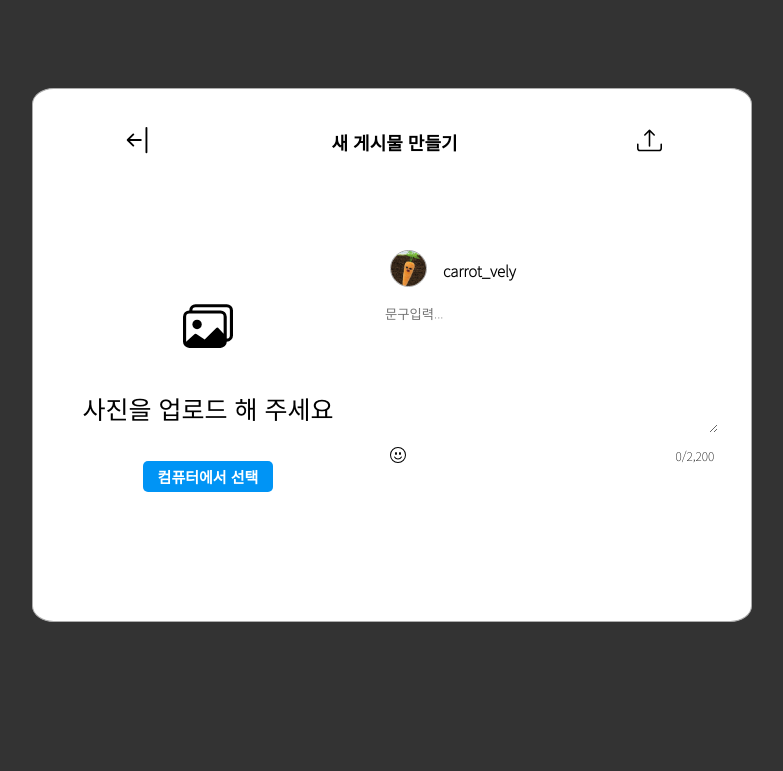
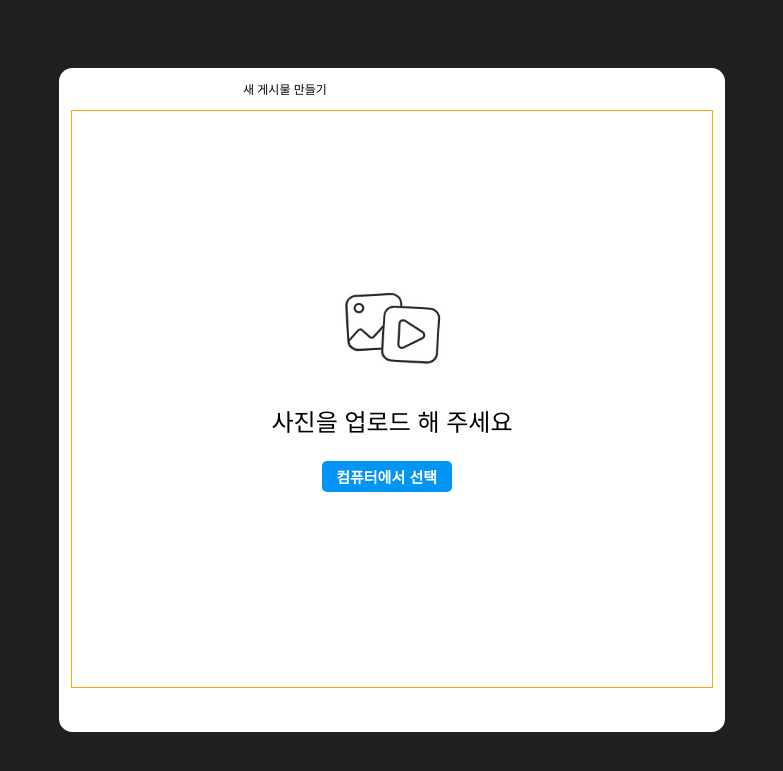
Before and after one commit to kaiworld97/flask_project_1, a Flask app: page /write_feed in a window 1280 px wide. Shown: the top 771 px of the page, without its empty margins (248-1031 px from the left). Run offline with Flask 2, Linux system fonts and the light colour scheme; parts of the project's set-up code (start-up, migrations or seed data) failed here and were passed over.

Commit message:
erited html/css/js files related to write_feed

```diff
--- a/static/write_feed.css
+++ b/static/write_feed.css
@@ -1,114 +1,71 @@
-html{
-    background-color: #333333;
+dialog::backdrop {
+    background: (
+      100deg,
+      rgba(10, 10, 10, 0.726),
+      rgba(10, 10, 10, 0.726) 1px,
+      rgba(10, 10, 10, 0.726) 1px,
+      rgba(10, 10, 10, 0.726) 20px
+    );
+    backdrop-filter: blur(1px)
 }
 
-/*write_feed 여기서부터 보현작성*/
+#this-dialog{
+    width: fit-content;
+    height: 80%;
+    border:none;
+    border-radius: 2%;
+    overflow: hidden;
+}
 
-/*구글폰트적용*/
-span, label, textarea, #feed_select {
+p, span, label, textarea{
     font-family: 'Noto Sans KR', sans-serif;
 }
 
-/*@media (min-width: 1000px){*/
-/*    #main-container {*/
-/*}}*/
-
-/*@media(min-width:860px){*/
-/*    .write_feed_container{*/
-/*      margin-left: 10%;*/
-/*    }*/
-/*  }*/
-
-.write_feed_container{
-    padding-top: 7%;
-    width: 100%;
+#desk-head-container{
+    display: none;
 }
 
-#write_feed_wrap{
-    padding-top: 5%;
-    padding-bottom: 5%;
-    border: #adadad 1px solid;
-    border-radius: 3%;
-    background-color: white;
-
+.header_box{
+    display: flex;
+    flex-direction: row;
+    justify-content: space-between;
+    padding-bottom: 2%;
 }
 
-.write_header{
-    display: flex;
-    align-items: center;
+.pic_icon {
     text-align: center;
-    justify-content: space-around;
 }
 
-.wf_item:nth-child(1){flex-grow: 1;}
-.wf_item:nth-child(2){flex-grow: 1;}
-.wf_item:nth-child(3){flex-grow: 1;}
+img.upload_icon {
+    width: 70%;
+}
 
 
-#feed_select {
-    height: auto;
-    font-size: 20px;
-    font-weight: bold;
-    text-align: center;
-    border: none;
-    border-radius: 0;
-    padding: 1%;
-    width: 55%;
-    -moz-appearance: none;
-    -webkit-appearance: none;
-    appearance: none;
-}
-#feed_select:focus {
-    outline: none;
-}
-
-.arrow_back{
-    width: 50px;
-    height: 50px;
-}
-.upload_title{
-    font-size: 150%;
-    font-weight: bold;
-}
-
-.area_wrap{
-    display: flex;
-    justify-content: space-around;
-    padding-top: 10%;
-    padding-bottom: 10%;
-}
-
-.area_item:nth-child(1){flex-grow: 1;}
-.area_item:nth-child(2){flex-grow: 2;}
-
-
-.photo_area{
+.upload_wrap{
     display: flex;
     flex-direction: column;
     align-items: center;
-}
-.pa_item:nth-child(1){flex-grow: 0;}
-.pa_item:nth-child(2){flex-grow: 0;}
-.pa_item:nth-child(3){flex-grow: 2;}
-
-.photo-ex{
-    align-items: baseline;
-    margin-top: 10%;
+    height: 90%;
+    width: 50vw;
+    justify-content: center;
+    border:orange 1px solid;
 }
 
+.ex_text{
+    height: 10%;
+    font-size: 2rem;
+}
 
-.select_file{
-    align-content: center;
+.pic_icon {
+    margin-bottom: 4%;
 }
-.button{
-    display: flex;
-    justify-content: center;
 
+.upload_form {
+    height: 10%;
+    width: 22%;
 }
-#chooseFile{
-    visibility: visible;
-}
-.button label{
+
+.choice_btn{
     width: 130px;
     font-size: 15px;
     font-weight: bold;
@@ -119,100 +76,65 @@ span, label, textarea, #feed_select {
     padding: 5px 0 5px 0;
 }
 
-.photo_msg{
-    font-size: 25px;
+#uf_three input{
+    visibility: visible;
 }
 
-.pa_item{
-    padding-top: 10%;
+#select_file{
+    display: none;
 }
 
 
-/*레시피박스css*/
-/*.my_recipe{*/
+.conten_container{
+    display: flex;
+    flex-direction: row;
+    height: -webkit-fill-available;
+}
 
-/*}*/
+.wf_user_info {
+    display: flex;
+    justify-content: flex-start;
+    align-items: center;
+}
 
 
-.write_textarea{
-    display: flex;
-    flex-direction: column;
+img.user_img {
+    width: 2vw;
+    height: 2vw;
+    border-radius: 50%;
+    border: lightgray 1px solid;
 }
 
-.wf_user_info{
-    display: flex;
-    flex-direction: row;
-    justify-items: center;
-    align-items: center;
-    padding: 5% 2% 3% 2%;
+.textarea_box {
+    width: 20vw;
+    height: 30vh;
+    padding-top: 5%;
 }
 
-.wf_user_profile img{
+.textarea_box:focus {
+    outline: none;
+}
 
-    width: 35px;
-    height: 35px;
-    border-radius: 50%;
-    border: darkgray 1px solid;
-}
-.user_id{
-    padding-left: 3%;
-    font-size: 15px;
-    font-weight: bolder;
-}
-.textarea_box{
-    height: 45%;
+.text_content {
     width: 90%;
-}
-#textarea{
-    width: 100%;
-    height: 100%;
+    height: 90%;
     border: none;
 }
 
-#textarea:focus {
-    outline: none;
-}
-
-.etc_info{
+.etc_info {
     display: flex;
     flex-direction: row;
     justify-content: space-between;
-    padding: 5% 10% 0 2%;
 }
 
-/*마우스포인터변경*/
-svg, .button label{
+.side {
+    padding-left: 1%;
+}
+
+.arrow, .next, .share{
     cursor: pointer;
 }
 
-textarea{
-    cursor: text;
+.text_content:focus{
+    outline: none;
 }
-
-#pharea{
-    max-width: 350px;
-    padding-right: 0%;
-}
-
-#chooseFile{
-    visibility: hidden;
-}
-
-.modal__background{
-  position: fixed;
-  top:0; left: 0; bottom: 0; right: 0;
-  background: rgba(0, 0, 0, 0.8);
-}
-
-body{
-
-}
-#head-container{
-    display: none;
-}
-#foot-container{
-    display: none;
-}
-#desk-head-container{
-    display: none;
-}
--- a/static/write_feed.js
+++ b/static/write_feed.js
@@ -1,6 +1,21 @@
-// $(document).ready(function(){
-//     show_feed()
-//     });
+// /write_feed 페이지로딩되며모달팝업뜨게 되어있는데
+// 홈부분에서 모달팝업 뜨게 바꿔주실 수 있나요?!
+
+$(document).ready(function(){
+    document.getElementById('this-dialog').showModal();
+    document.querySelector('#_back').style.visibility = "hidden";
+    document.querySelector('#_next').style.visibility = "hidden";
+    document.querySelector('#_share').style.visibility = "hidden";
+
+    document.getElementById('filter_part').classList.add('hidden')
+    document.getElementById('write_part').classList.add('hidden')
+
+});
+
+// var dialog = document.querySelector('this-dialog');
+//     dialogPolyfill.registerDialog(dialog);
+
+
 
 function back_home(){
     // console.log('홈으로 돌아가기')
@@ -10,53 +25,70 @@ function back_home(){
 
 // 2200자 넘으면 글자수제한하는부분 추가하기
 function contentLength(){
-    let max_length = document.querySelector("textarea#textarea")
-    document.querySelector("span.content_length").innerHTML = max_length.value.length + '/2,200';
+
+    let max_length = document.querySelector("textarea#_textarea")
+    document.querySelector('#maxlen').innerHTML = max_length.value.length + '/2,200';
+
+    console.log(max_length.value.length)
 
     if (max_length.value.length >= 2200){
         // console.log('2200자넘음')
         alert('2,200자 이내로 작성해 주세요')
     }}
 
+
 function loadFile(input){
+
+    document.querySelector('#_back').style.visibility = "visible";
+    document.querySelector('#_next').style.visibility = "visible";
+    document.getElementById('_share').classList.add('hidden')
+
+
     // let file_name = input.files[0]['name']
     let file = input.files[0];
     let file_img = document.createElement("img");
     file_img.setAttribute("class", 'img')
-   file_img.src = URL.createObjectURL(file);
+    file_img.src = URL.createObjectURL(file);
 
     file_img.style.width = "100%";
     file_img.style.height = "100%";
     file_img.style.visibility = "visible";
-    file_img.style.objectFit = "contain"
+    file_img.style.objectFit = "cover"
 
-    $("#svg_icon").remove();
-    $("#up_msg").remove();
+    document.getElementById('uf_one').classList.add('hidden')
+    document.getElementById('uf_two').classList.add('hidden')
+    document.getElementById('uf_three').classList.add('hidden')
 
 
-    let container = document.getElementById("pharea_one");
-    container.style.width = "70%";
+    let container = document.getElementById("upload_box");
+    container.style.width = "100%";
     container.appendChild(file_img);
 }
 
-// 프로필사진이랑 닉네임은 DB에서 받아오기?(현재로그인한계정의..)
+function writeText(){
+    document.getElementById('_next').classList.add('hidden')
+    document.querySelector('#_share').style.visibility = "visible";
 
-// 입력값DB로보내기
-// 사진 ->???f
-// 닉네임 = id.value
-// 게시글내용 = text_content.value
+
+    document.getElementById('_share').classList.remove('hidden')
+    document.getElementById('write_part').classList.remove('hidden')
+
+
+}
 
 
 
  function posting() {
     // let title = $('#chooseFile')[0].files[0].name
-    let file = $('#chooseFile')[0].files[0]
+    let file = $('#select_file')[0].files[0]
     let content = $('#textarea').val()
     // 지금은 유저id 직접 타이핑한거라 .text로했지만 db에서 불러올경우 수정필요
     let user_id = document.querySelector("#user_name").textContent
     const date = new Date();
     let time = String(date.getTime())
     let form_data = new FormData()
+
+     // console.log(file, content, user_id, date, time, form_data)
 
     // form_data.append("title_give", title)
     form_data.append("file_give", file)
@@ -77,19 +109,3 @@ function loadFile(input){
         }
     });
   }
-
-  // 사진 불러올페이지에 해당하는 js파일에 함수 추가
-//   function show_feed(){
-//     $.ajax({
-//         type: "GET",
-//         url: "/feed_read",
-//         data: {},
-//         success: function (response) {
-//         }
-//   })
-// }
-
-
-
-
-// 레이어팝업기능만들기
--- a/templates/write_feed.html
+++ b/templates/write_feed.html
@@ -1,69 +1,55 @@
 {% extends "base.html"  %}
 {% block content %}
 <div class="write_feed_container model__background">
-    <div id="write_feed_wrap" class="modal__box">
-            <div class="write_header">
-                <div class="wf_item back_page">
-                    <svg onclick="back_home();" xmlns="http://www.w3.org/2000/svg" width="30" height="30" fill="currentColor" class="bi bi-arrow-bar-left" viewBox="0 0 16 16">
-                    <path fill-rule="evenodd" d="M12.5 15a.5.5 0 0 1-.5-.5v-13a.5.5 0 0 1 1 0v13a.5.5 0 0 1-.5.5zM10 8a.5.5 0 0 1-.5.5H3.707l2.147 2.146a.5.5 0 0 1-.708.708l-3-3a.5.5 0 0 1 0-.708l3-3a.5.5 0 1 1 .708.708L3.707 7.5H9.5a.5.5 0 0 1 .5.5z"/>
-                    </svg>
+
+    <!-- <button onclick="showThisDialog()">Show this Dialog</button> -->
+
+<dialog id="this-dialog">
+    <div id="modal_header" class="header_box">
+        <div id="_back" class="arrow" onclick="back_home()"> ← </div>
+        <span id="header_title" class="title"> 새 게시물 만들기</span>
+        <span id="_next" class="next" onclick="writeText()"> 다음 </span>
+        <span id="_share" class="share" onclick="posting()"> 공유하기 </span>
     </div>
-                <div class="wf_item">
-                    <span class="upload_title">새 게시물 만들기</span>
-<!--                    레시피페이지따로생성예정-->
-<!--                    <label for="feed_select"></label>-->
-<!--                    <select id="feed_select">-->
-<!--                        <option value="1">새 게시물 올리기</option>-->
-<!--                        <option value="2">내 레시피 올리기</option>-->
-<!--                    </select>-->
-                </div>
-                <div class="wf_item share">
-                    <svg onclick="posting()" xmlns="http://www.w3.org/2000/svg" width="25" height="25" fill="currentColor" class="bi bi-upload" viewBox="0 0 16 16">
-                    <path d="M.5 9.9a.5.5 0 0 1 .5.5v2.5a1 1 0 0 0 1 1h12a1 1 0 0 0 1-1v-2.5a.5.5 0 0 1 1 0v2.5a2 2 0 0 1-2 2H2a2 2 0 0 1-2-2v-2.5a.5.5 0 0 1 .5-.5z"/>
-                    <path d="M7.646 1.146a.5.5 0 0 1 .708 0l3 3a.5.5 0 0 1-.708.708L8.5 2.707V11.5a.5.5 0 0 1-1 0V2.707L5.354 4.854a.5.5 0 1 1-.708-.708l3-3z"/>
-                  </svg>
-                </div>
-            </div>
-            <div class="write_feed_space">
-                <div id="img_show" class="area_wrap">
 
-                    <div id="pharea" class="area_item photo_area">
+    <div class="conten_container">
+<!-- 첫번째화면 -->
+        <div id="upload_box" class="upload_wrap">
 
-                        <div id="pharea_one" class="pa_item photo-ex">
-                            <svg id="svg_icon" xmlns="http://www.w3.org/2000/svg" width="50" height="50" fill="currentColor" class="svg_img bi bi-images" viewBox="0 0 16 16">
-                              <path d="M4.502 9a1.5 1.5 0 1 0 0-3 1.5 1.5 0 0 0 0 3z"/>
-                              <path d="M14.002 13a2 2 0 0 1-2 2h-10a2 2 0 0 1-2-2V5A2 2 0 0 1 2 3a2 2 0 0 1 2-2h10a2 2 0 0 1 2 2v8a2 2 0 0 1-1.998 2zM14 2H4a1 1 0 0 0-1 1h9.002a2 2 0 0 1 2 2v7A1 1 0 0 0 15 11V3a1 1 0 0 0-1-1zM2.002 4a1 1 0 0 0-1 1v8l2.646-2.354a.5.5 0 0 1 .63-.062l2.66 1.773 3.71-3.71a.5.5 0 0 1 .577-.094l1.777 1.947V5a1 1 0 0 0-1-1h-10z"/>
-                            </svg>
+            <div id="uf_one" class="pic_icon">
+<!--                <svg id="svg_icon" xmlns="http://www.w3.org/2000/svg" width="50" height="50" fill="currentColor" class="svg_img bi bi-images" viewBox="0 0 16 16">-->
+<!--                    <path d="M4.502 9a1.5 1.5 0 1 0 0-3 1.5 1.5 0 0 0 0 3z"/>-->
+<!--                    <path d="M14.002 13a2 2 0 0 1-2 2h-10a2 2 0 0 1-2-2V5A2 2 0 0 1 2 3a2 2 0 0 1 2-2h10a2 2 0 0 1 2 2v8a2 2 0 0 1-1.998 2zM14 2H4a1 1 0 0 0-1 1h9.002a2 2 0 0 1 2 2v7A1 1 0 0 0 15 11V3a1 1 0 0 0-1-1zM2.002 4a1 1 0 0 0-1 1v8l2.646-2.354a.5.5 0 0 1 .63-.062l2.66 1.773 3.71-3.71a.5.5 0 0 1 .577-.094l1.777 1.947V5a1 1 0 0 0-1-1h-10z"/>-->
+<!--                </svg>-->
+                <img class="upload_icon" src="static/img/upload_icon.jpg">
 
             </div>
-                        <div id="pharea_two" class="pa_item photo_msg image-show">
+            <div id="uf_two" class="ex_text">
             <span id="up_msg" class="photo_msg">
                 사진을 업로드 해 주세요
             </span>
             </div>
-                        <form id="pharea_three" class="pa_item select_file" method="post" enctype="multipart/form-data">
-                            <div class="button">
-                                <label for="chooseFile">
+            <form id="uf_three" class="upload_form" method="post" enctype="multipart/form-data">
+            <div class="choice_btn">
+                <label for="select_file">
                 컴퓨터에서 선택
                 </label>
             </div>
-
-                            <input type="file" id="chooseFile" name="chooseFile" accept="image/*" onchange="loadFile(this)">
+            <input type="file" id="select_file" name="chooseFile" accept="image/*" onchange="loadFile(this)">
             </form>
         </div>
-                    <div class="area_item write_textarea">
+<!-- 두번째화면(필터) -->
+        <div id="filter_part" class="filter">
     <div class="wf_user_info">
         <div class="wf_user_profile">
-                                <img src="static/img/carrot.jpg">
+            <img class="user_img" src="static/img/carrot.jpg">
         </div>
         <div class="user_id">
             <span id="user_name">carrot_vely</span>
         </div>
     </div>
-<!--                        레시피이름추가할곳-->
-<!--                        <div class="my_recipe">-->
-<!--                            <input type="text" placeholder="제목입력...">-->
-<!--                        </div>-->
+
+
     <div class="textarea_box">
     <label for="textarea"></label>
     <textarea id="textarea"
@@ -81,9 +67,43 @@
     </div>
 
 </div>
+<!-- 세번째화면(게시글영역추가) -->
+        <div id="write_part" class="side">
+            <div class="wf_user_info">
+                <div class="wf_user_profile">
+                    <img class="user_img" src="static/img/carrot.jpg">
                 </div>
-            </div>
+                <div class="user_id">
+                    <span id="user_name">carrot_vely</span>
                 </div>
             </div>
 
+
+            <div class="textarea_box">
+            <label for="textarea"></label>
+            <textarea id="_textarea"
+                        placeholder="문구입력..."
+                        class="text_content" maxlength="2200"
+                        onkeyup="contentLength()"></textarea>
+            </div>
+
+            <div class="etc_info">
+                <svg xmlns="http://www.w3.org/2000/svg" width="16" height="16" fill="currentColor" class="bi bi-emoji-smile" viewBox="0 0 16 16">
+                <path d="M8 15A7 7 0 1 1 8 1a7 7 0 0 1 0 14zm0 1A8 8 0 1 0 8 0a8 8 0 0 0 0 16z"/>
+                <path d="M4.285 9.567a.5.5 0 0 1 .683.183A3.498 3.498 0 0 0 8 11.5a3.498 3.498 0 0 0 3.032-1.75.5.5 0 1 1 .866.5A4.498 4.498 0 0 1 8 12.5a4.498 4.498 0 0 1-3.898-2.25.5.5 0 0 1 .183-.683zM7 6.5C7 7.328 6.552 8 6 8s-1-.672-1-1.5S5.448 5 6 5s1 .672 1 1.5zm4 0c0 .828-.448 1.5-1 1.5s-1-.672-1-1.5S9.448 5 10 5s1 .672 1 1.5z"/>
+                </svg>
+                <span id="maxlen" class="content_length">0/2,200</span>
+            </div>
+
+        </div>
+
+
+
+    </div>
+
+
+
+<dialog>
+</div>
+
 {% endblock %}
```
Also changed, not shown: static/img/upload_icon.jpg (added). Lines whose indentation alone changed are shown as unchanged.
